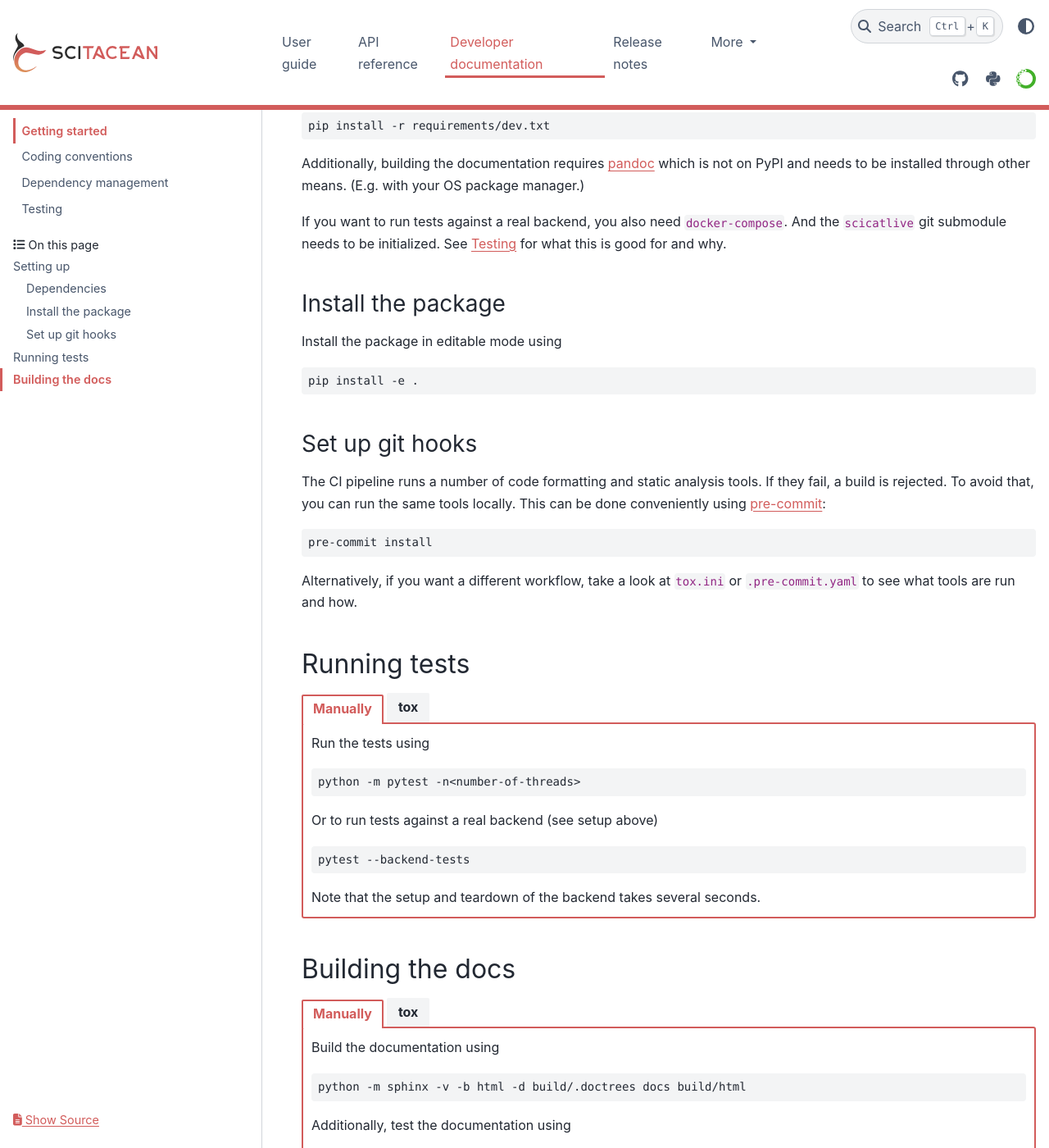
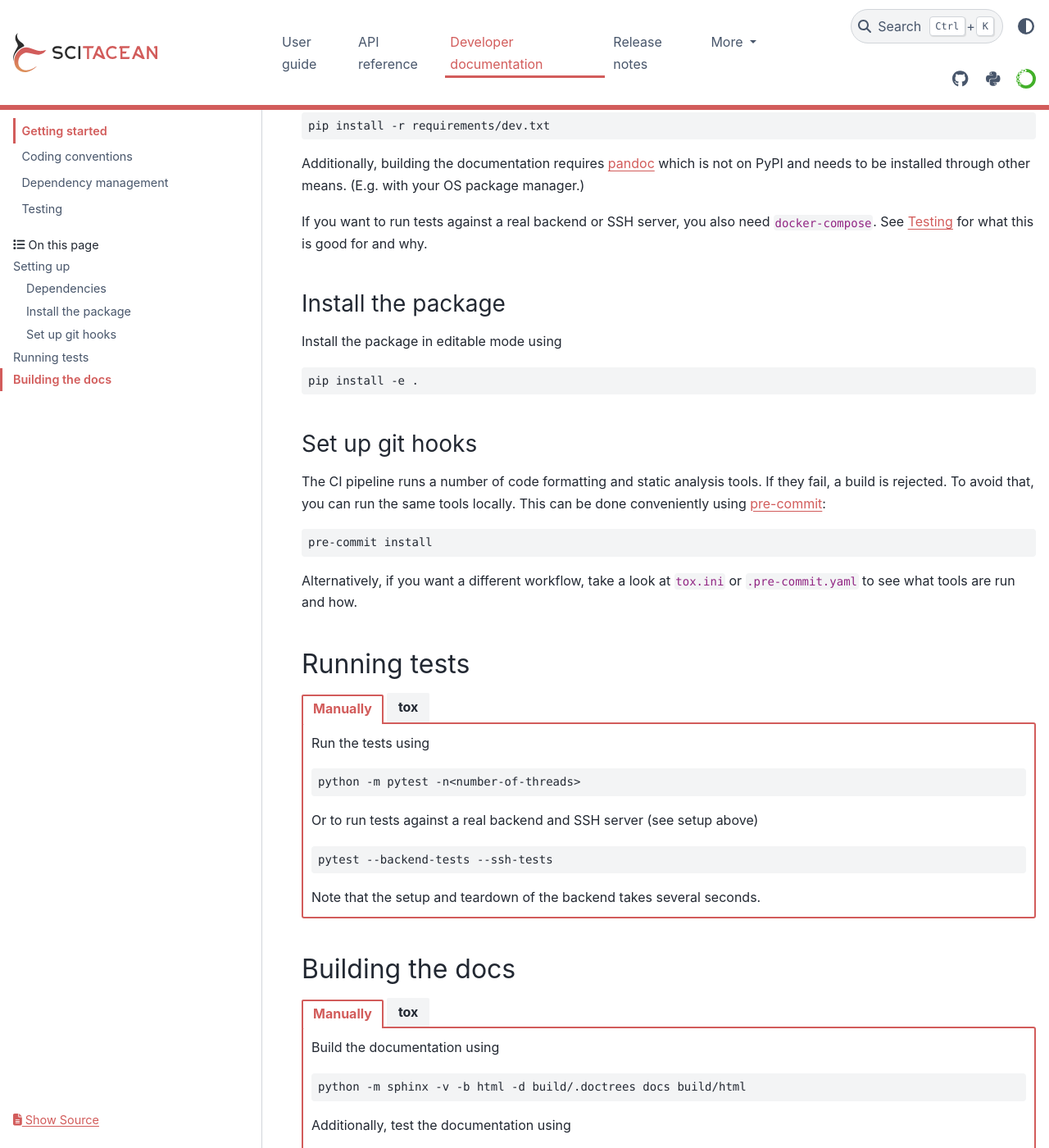
Before and after one commit to SciCatProject/scitacean, a Sphinx documentation site: the page built from docs/developer/getting-started.rst, in a window 1280 px wide and 1400 px high, scrolled down 371 px. Shown: the whole window at 82% size. Built offline with Sphinx 7.4.7 and the PyData theme 0.15.4, drawn with Linux system fonts in a browser that asks for light colours; the version number could not be read and is left out.

Commit message:
Mention ssh tests in dev getting started

```diff
--- a/docs/developer/getting-started.rst
+++ b/docs/developer/getting-started.rst
@@ -16,8 +16,7 @@ Development dependencies are specified in ``requirements/dev.txt`` and can be in
 Additionally, building the documentation requires `pandoc <https://pandoc.org/>`_ which is not on PyPI and needs to be installed through other means.
 (E.g. with your OS package manager.)
 
-If you want to run tests against a real backend, you also need ``docker-compose``.
-And the ``scicatlive`` git submodule needs to be initialized.
+If you want to run tests against a real backend or SSH server, you also need ``docker-compose``.
 See `Testing <./testing.rst>`_ for what this is good for and why.
 
 Install the package
@@ -57,12 +56,12 @@ Running tests
 
             python -m pytest -n<number-of-threads>
 
-        Or to run tests against a real backend (see setup above)
+        Or to run tests against a real backend and SSH server (see setup above)
 
 
         .. code-block:: sh
 
-            pytest --backend-tests
+            pytest --backend-tests --ssh-tests
 
         Note that the setup and teardown of the backend takes several seconds.
 
```
